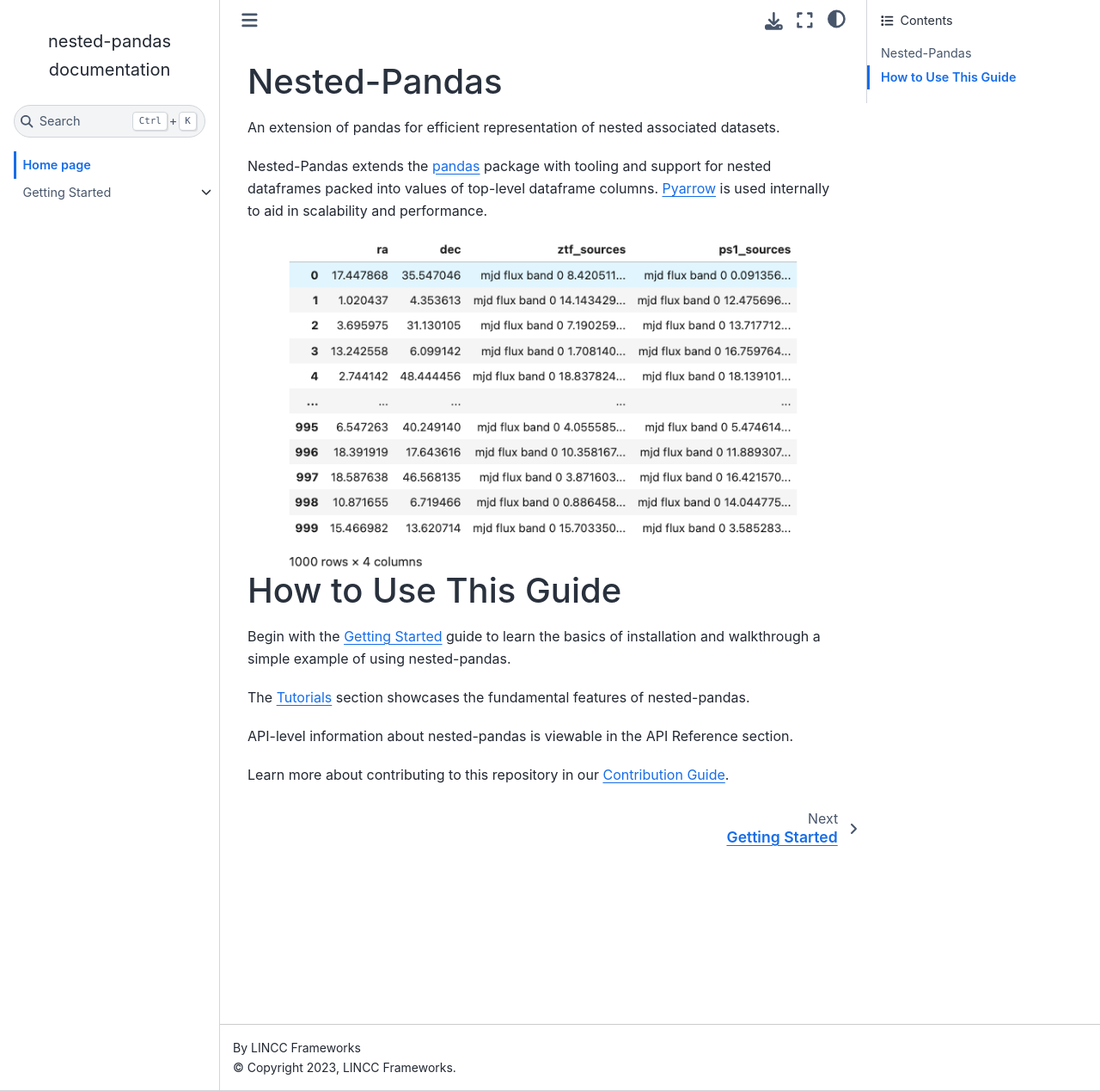
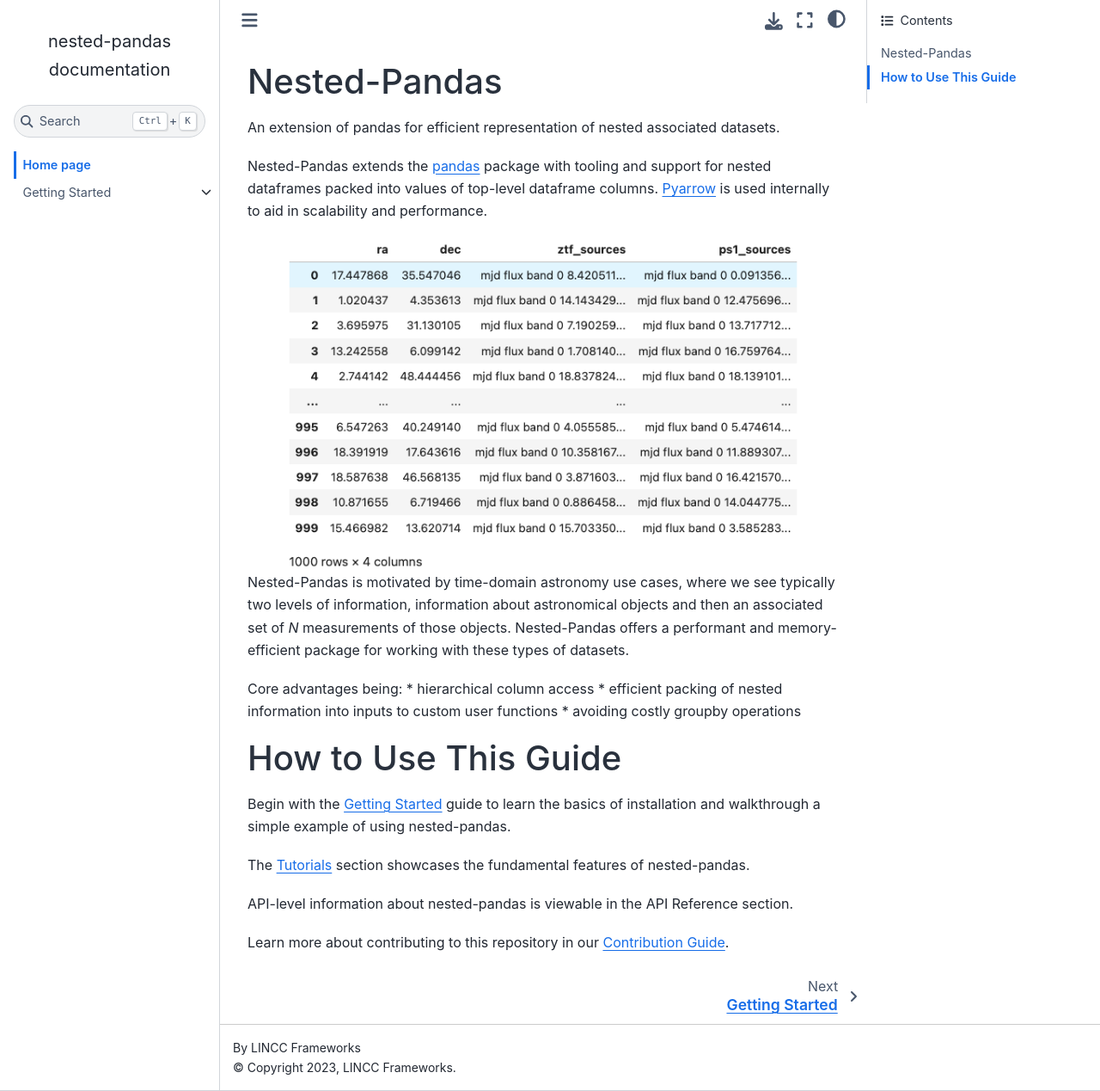
Before and after one commit to lincc-frameworks/nested-pandas, a Sphinx documentation site: the page built from docs/index.rst, in a window 1280 px wide and 1269 px high. Shown: the whole window at 86% size. Built offline with Sphinx 7.4.7 and the Sphinx Book theme 1.1.4, drawn with Linux system fonts in a browser that asks for light colours; pages that are not in the unit, such as notebooks, are missing from menus.

Commit message:
add additional readme section

```diff
--- a/docs/index.rst
+++ b/docs/index.rst
@@ -17,6 +17,16 @@
   :width: 600
   :align: center
   :alt: Example NestedFrame
+
+Nested-Pandas is motivated by time-domain astronomy use cases, where we see
+typically two levels of information, information about astronomical objects and
+then an associated set of `N` measurements of those objects. Nested-Pandas offers
+a performant and memory-efficient package for working with these types of datasets.
+
+Core advantages being:
+* hierarchical column access
+* efficient packing of nested information into inputs to custom user functions
+* avoiding costly groupby operations
 
 
 How to Use This Guide
```
